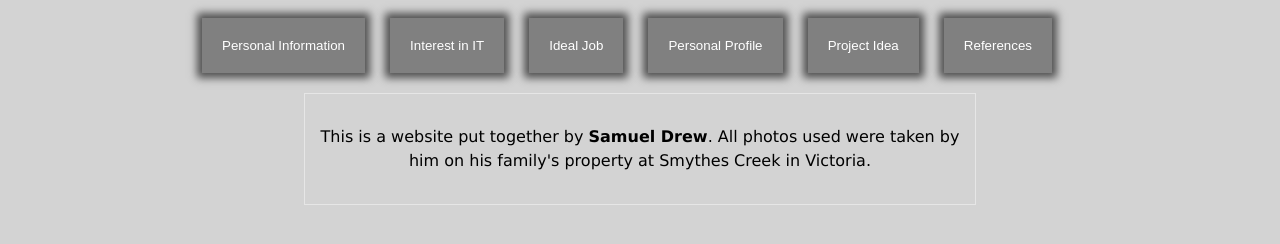
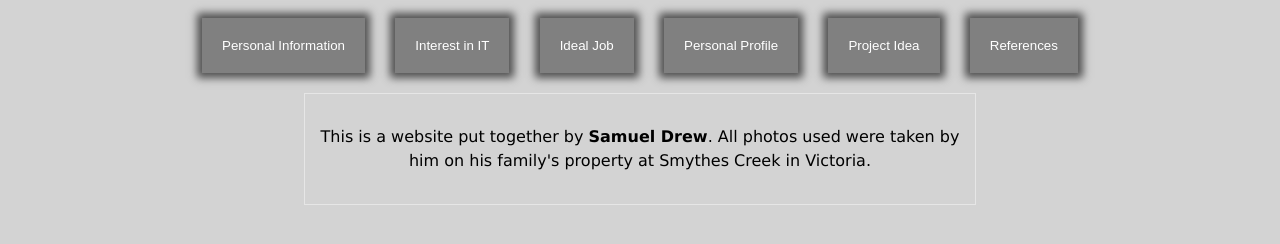
Before and after one commit to drewy21/ePortfolio, a plain HTML site: page index.html in a window 1280 px wide. Shown: the part 302-546 px from the top of the page. Drawn offline with Linux system fonts and the light colour scheme.

Commit message:
button fix
Corrected the align of the nav buttons with the use of display: flex and justify-content: space-between.

```diff
--- a/stylesheet.css
+++ b/stylesheet.css
@@ -64,18 +64,23 @@ h2 {
 }
 
 #nav-buttons{
+  display: flex;
   margin-left: 15%;
   margin-right: 15%;
-  width: 70%;
+  width: 70%;/*test*/
+  height: auto;/*test*/
+  justify-content: space-between;/*test*/
 
 }
 
 button {
-  display:inline-block;
+  /*display:inline-block;*/
+  /*display: flex;/*test*/
+  /*justify-content: space-between;/*test*/
   background-color: grey;
   color: white;
   /*width: 50%;*/
-  height: auto;
+  /*height: auto;*/
   margin-top:20px;
   margin-left: 10px;
   margin-right: 10px;
```
